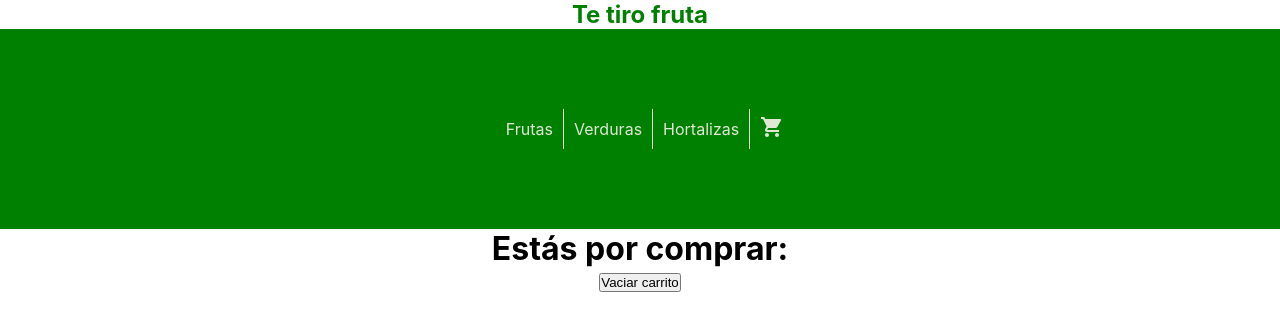
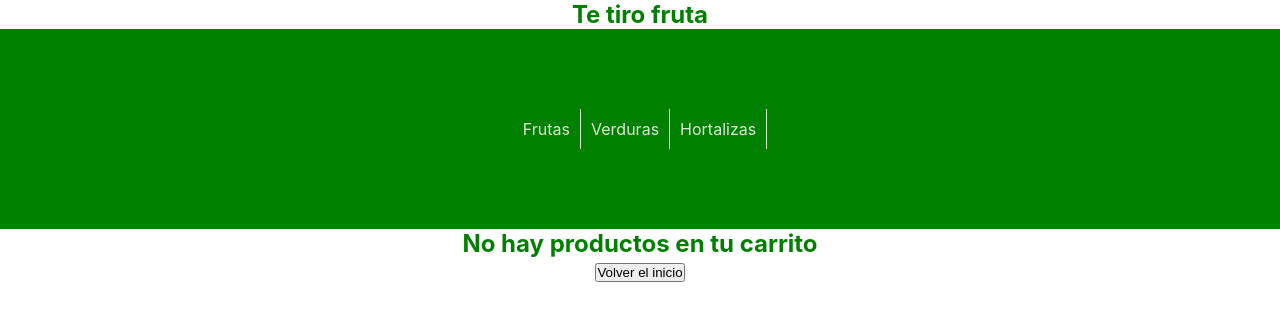
Before and after one commit to jmzacarias/proyectofinalreact, a React (Create React App) app: page /cart in a window 1280 px wide. Shown: the top 330 px of the page. Built offline with nearby package versions, Linux system fonts and the light colour scheme.

Commit message:
Desafio CartView

```diff
--- a/package.json
+++ b/package.json
@@ -16,7 +16,7 @@
     "react-router-dom": "^6.2.1",
     "react-scripts": "5.0.0",
     "semantic-ui-css": "^2.4.1",
-    "semantic-ui-react": "^2.1.1",
+    "semantic-ui-react": "^2.1.2",
     "styled-components": "^5.3.3",
     "web-vitals": "^2.1.4"
   },
--- a/src/Context/CartContext.js
+++ b/src/Context/CartContext.js
@@ -45,10 +45,16 @@ export const CartContextProvider = ({children}) =>{
         setCart(newCart)
     }
 
+    const qtyInCart = (cart)=>{
+        let totalQty = 0;
+        cart.forEach(e=>{totalQty+=e.qty})
+        return totalQty
+    }
+
 
 
     return(
-        <CartContext.Provider value={{cart, addToCart, emptyCart, removeById}}>
+        <CartContext.Provider value={{cart, addToCart, emptyCart, removeById, qtyInCart}}>
             {children}
         </CartContext.Provider>
     )
--- a/src/components/Cart/Cart.js
+++ b/src/components/Cart/Cart.js
@@ -5,11 +5,13 @@ import { Link } from 'react-router-dom';
 import './Cart.css'
 
 const Cart = () => {
-  const { emptyCart, cart, removeById } = useContext(CartContext);
+  const { qtyInCart, emptyCart, cart, removeById } = useContext(CartContext);
 
   return (
     <div>
-        <h1>Estás por comprar:</h1>
+        {
+          qtyInCart(cart)>0 ?
+         <div><h1>Estás por comprar:</h1>
         {cart.map(element=><div className='elementoCarrito'>
           <div >{element.qty} {element.name} por ${element.price} c/u</div>
           <button onClick={()=>{
@@ -17,7 +19,13 @@ const Cart = () => {
           }}>X</button></div>)}
         <Link to='/'>
           <button onClick={()=>{emptyCart()}}>Vaciar carrito</button>
-        </Link>
+        </Link></div> :
+        <div><h2>No hay productos en tu carrito</h2><Link to='/'>
+        <button>Volver el inicio</button>
+      </Link></div>
+        }
+
+
     </div>
 
   )
--- a/src/components/CartWidget/CartWidget.js
+++ b/src/components/CartWidget/CartWidget.js
@@ -1,12 +1,16 @@
 import React from 'react';
 import ShoppingCartIcon from '@mui/icons-material/ShoppingCart';
 import './CartWidget.css'
+import { Link } from 'react-router-dom';
+import { CartContext } from '../../Context/CartContext';
+import { useContext } from 'react';
 
 const CartWidget = () => {
+    const { qtyInCart, cart } = useContext(CartContext);
     return (
-        <div className='cart'>
-            <ShoppingCartIcon />
-        </div>
+        <Link to='/cart'><div className='cart'>
+            <ShoppingCartIcon />  <div>{qtyInCart(cart)}</div>
+        </div></Link>
     )
 }
 
--- a/src/components/ItemDetail/ItemDetail.css
+++ b/src/components/ItemDetail/ItemDetail.css
@@ -16,3 +16,7 @@
     border: 1px solid;
     border-radius: 10px;
 }
+
+.botonesPostCompra {
+    font-size: 10px;
+}
--- a/src/components/ItemDetail/ItemDetail.js
+++ b/src/components/ItemDetail/ItemDetail.js
@@ -24,7 +24,8 @@ const ItemDetail = ( { item }) => {
                 <p>{item.description}</p>
 
                 { quantity === 0 ? <ItemCount stock={item.stock} initial={0} onAdd={onAdd}/> :
-                <Link to= '/Cart'>Ir al Carrito</Link>}
+                <div><Link to= '/Cart'><button className='botonesPostCompra'>Ir al Carrito</button></Link>
+                <Link to= '/'><button className='botonesPostCompra'>Seguir comprando</button></Link></div>}
 
             </div>
         </div>
--- a/src/components/NavBar/NavBar.js
+++ b/src/components/NavBar/NavBar.js
@@ -1,9 +1,12 @@
 import './NavBar.css';
 import CartWidget from '../CartWidget/CartWidget';
 import {NavLink} from 'react-router-dom';
+import { CartContext } from '../../Context/CartContext';
+import { useContext } from 'react';
 
 
 const NavBar = () => {
+    const { qtyInCart, cart } = useContext(CartContext);
     return (
 <nav className='header'>
     <div>
@@ -14,7 +17,7 @@ const NavBar = () => {
             <NavLink className='NavBar' to={'category/fruta'}>Frutas</NavLink>
             <NavLink className='NavBar' to={'category/verdura'}>Verduras</NavLink>
             <NavLink className='NavBar' to={'category/hortaliza'}>Hortalizas</NavLink>
-            <CartWidget />
+            {qtyInCart(cart)>0 && <CartWidget />}
     </div>
 </nav>
 )
```
Also changed, not shown: 1 other file (tests, documents, lock files or other folders).
